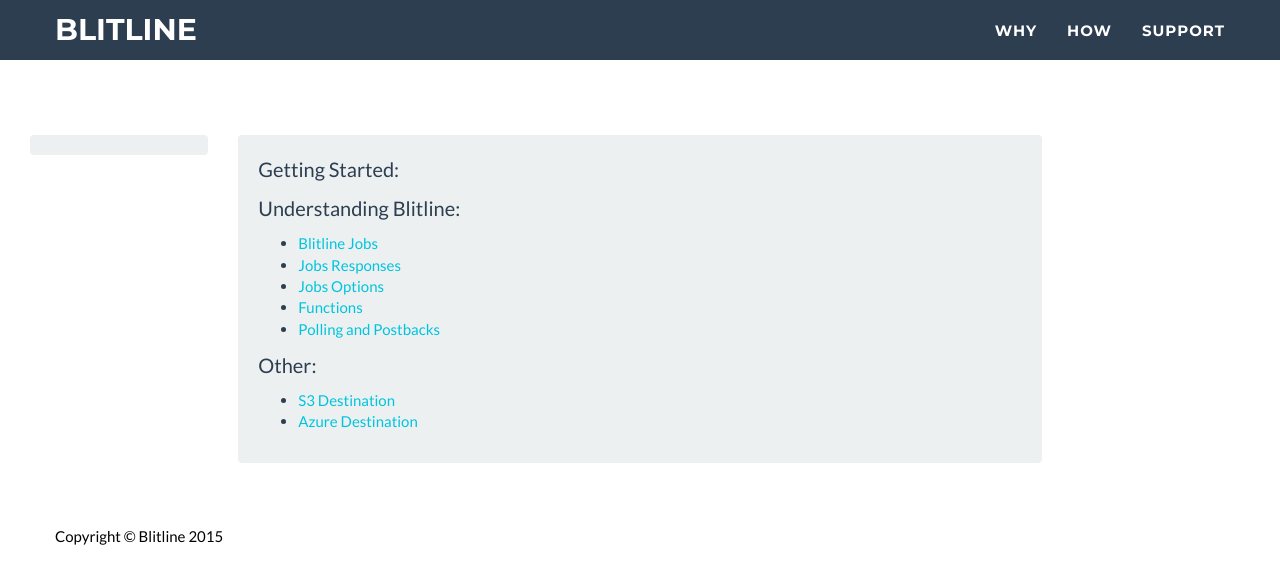
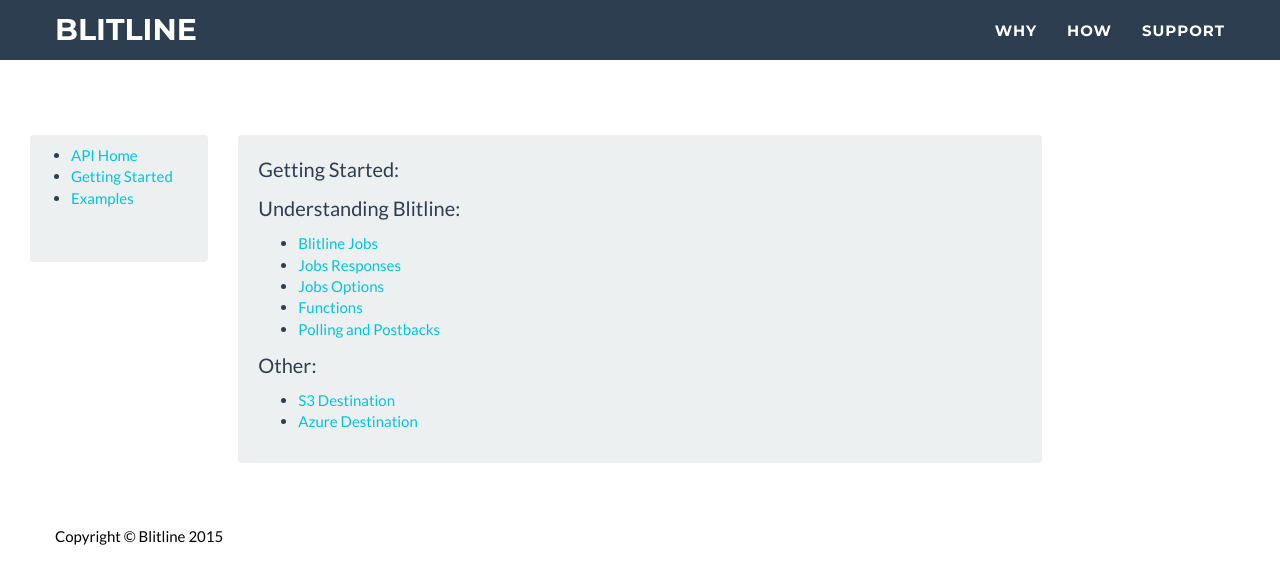
Before and after one commit to blitline-dev/blitline-dev.github.io, a Jekyll site: the page built from articles/guides.md, in a window 1280 px wide. Shown: the top 584 px of the page. Built offline with Jekyll 4.4.1, drawn with Linux system fonts in a browser that asks for light colours; some web fonts are replaced.

Commit message:
Update article.html

```diff
--- a/_layouts/article.html
+++ b/_layouts/article.html
@@ -74,6 +74,18 @@
       <div class='row-fluid'>
        <div class='col-md-2'>
          <div class='well sidebar-nav'>
+            <ul>
+              <li>
+                <a href="/articles/guides.html">API Home</a>
+              </li>
+              <li>
+                <a href="/articles/guides.html">Getting Started</a>
+              </li>
+              <li>
+                <a href="/articles/guides.html">Examples</a>
+              </li>
+            </ul>
+            <hr>
          </div>
        </div>
        <div class='col-md-8'>
```
